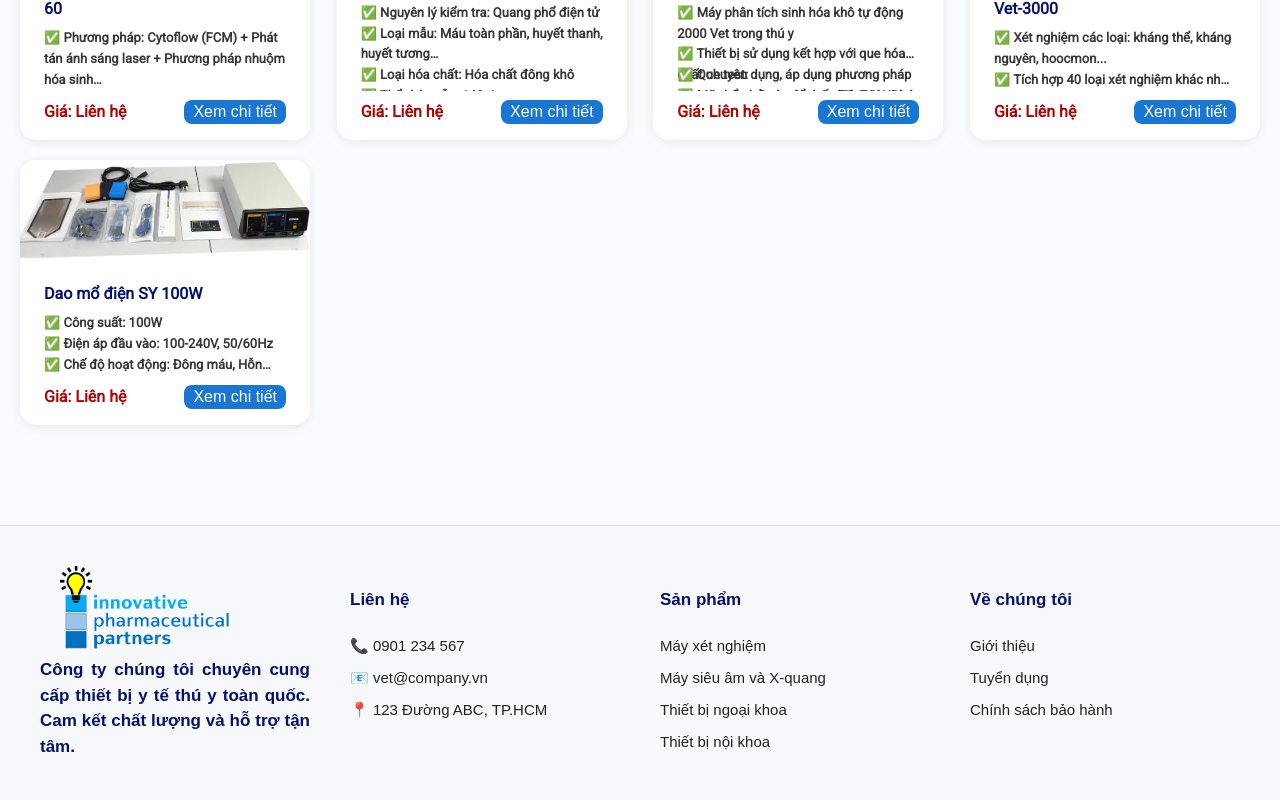
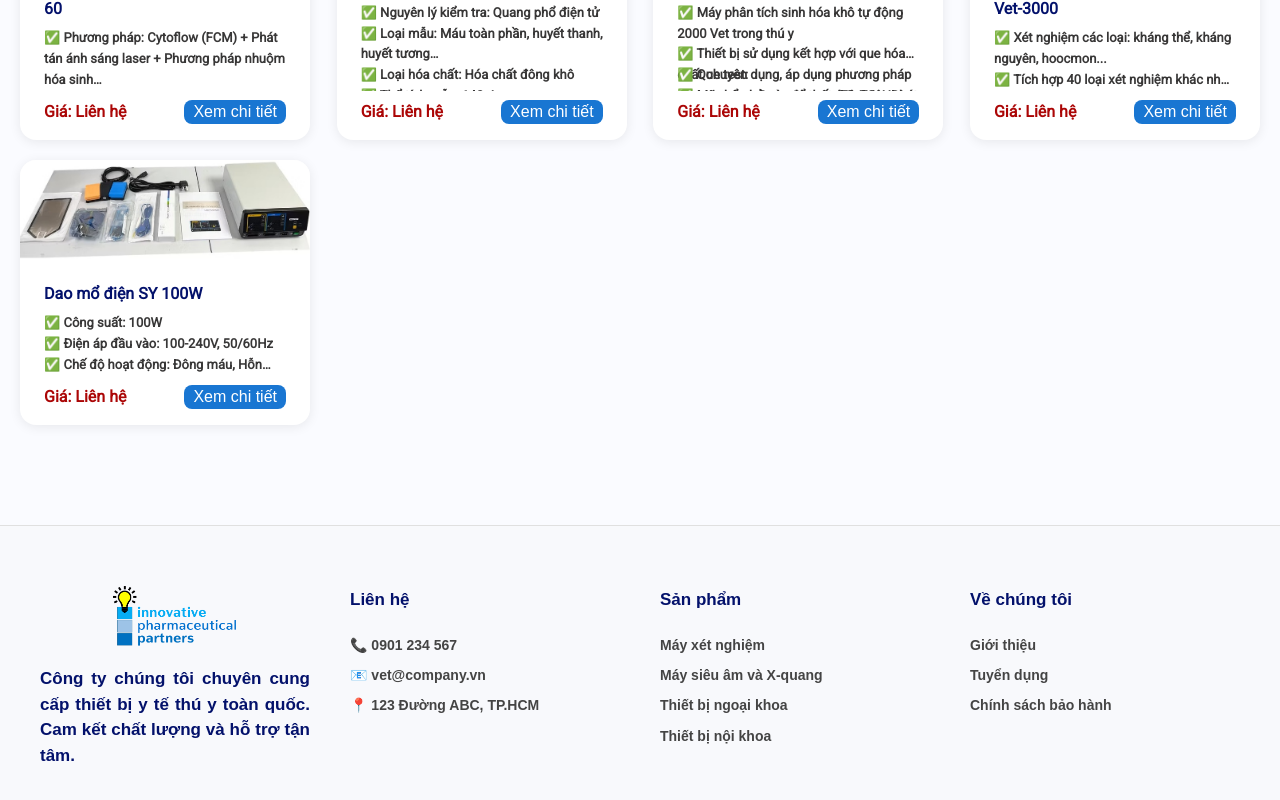
Before and after one commit to Akasagi2/vetmedicalequipment, a React (Create React App) app: page / in a window 1280 px wide. Shown: the part 1020-1820 px from the top of the page. Built offline with nearby package versions, Linux system fonts and the light colour scheme.

Commit message:
update something

```diff
--- a/src/CompanyIntro.jsx
+++ b/src/CompanyIntro.jsx
@@ -7,7 +7,7 @@ function CompanyIntro() {
       <div className="footer-container">
         {/* Logo và giới thiệu */}
         <div className="footer-section">
-        <img src="/images/logo.png" className="banner-logo" alt="logo" />
+          <img src="/images/logo.png" className="footer-logo" alt="logo" />
           <h3 className="footer-description">
             Công ty chúng tôi chuyên cung cấp thiết bị y tế thú y toàn quốc. Cam kết chất lượng và hỗ trợ tận tâm.
           </h3>
@@ -16,26 +16,26 @@ function CompanyIntro() {
         {/* Liên hệ */}
         <div className="footer-section">
           <h4 className="footer-title">Liên hệ</h4>
-          <p>📞 0901 234 567</p>
-          <p>📧 vet@company.vn</p>
-          <p>📍 123 Đường ABC, TP.HCM</p>
+          <p className="footer-text">📞 0901 234 567</p>
+          <p className="footer-text">📧 vet@company.vn</p>
+          <p className="footer-text">📍 123 Đường ABC, TP.HCM</p>
         </div>
 
         {/* Sản phẩm */}
         <div className="footer-section">
           <h4 className="footer-title">Sản phẩm</h4>
-          <p>Máy xét nghiệm</p>
-          <p>Máy siêu âm và X-quang</p>
-          <p>Thiết bị ngoại khoa</p>
-          <p>Thiết bị nội khoa</p>
+          <p className="footer-text">Máy xét nghiệm</p>
+          <p className="footer-text">Máy siêu âm và X-quang</p>
+          <p className="footer-text">Thiết bị ngoại khoa</p>
+          <p className="footer-text">Thiết bị nội khoa</p>
         </div>
 
         {/* Về chúng tôi */}
         <div className="footer-section">
           <h4 className="footer-title">Về chúng tôi</h4>
-          <p>Giới thiệu</p>
-          <p>Tuyển dụng</p>
-          <p>Chính sách bảo hành</p>
+          <p className="footer-text">Giới thiệu</p>
+          <p className="footer-text">Tuyển dụng</p>
+          <p className="footer-text">Chính sách bảo hành</p>
         </div>
       </div>
     </footer>
```
